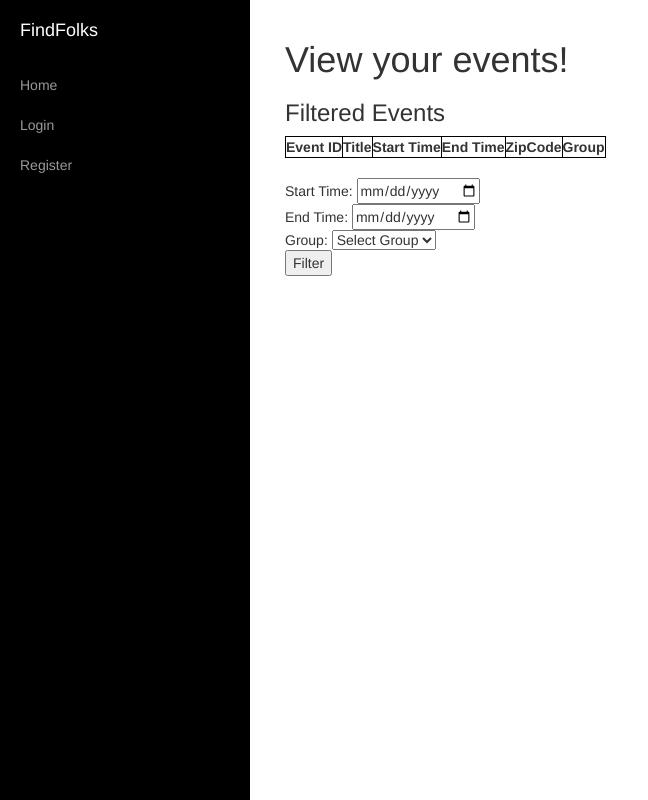
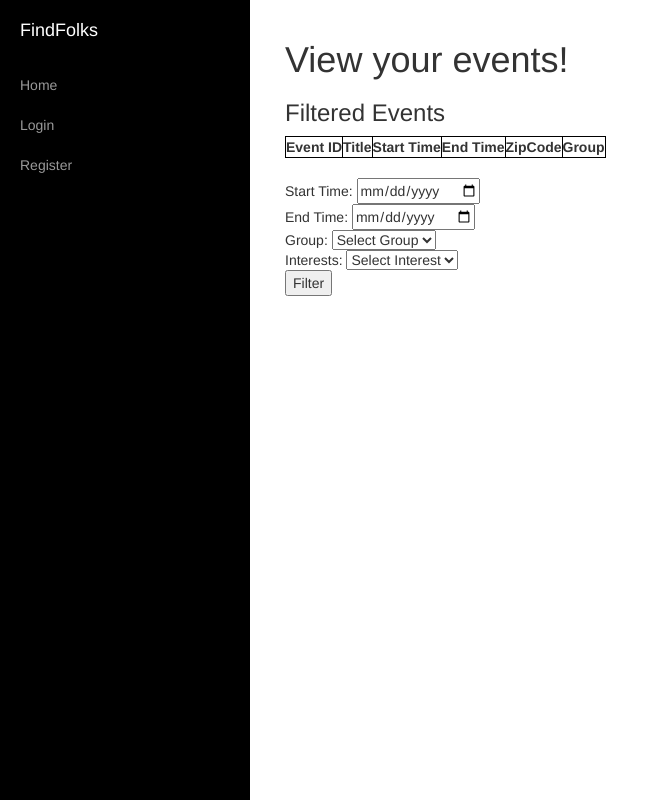
Before and after one commit to BrandonTang/find-folks, a Flask app: page /filter_events in a window 1280 px wide. Shown: the whole page, without its empty margins (0-648 px from the left). Run offline with Flask 2, Linux system fonts and the light colour scheme; data that the repository does not hold is empty; some libraries are stand-ins or nearby versions.

Commit message:
Added interest as option to filter in filter events page

```diff
--- a/main.py
+++ b/main.py
@@ -17,6 +17,8 @@ conn = pymysql.connect(
     charset='utf8mb4',
     cursorclass=pymysql.cursors.DictCursor
 )
+
+
 # Configure MySQL for Windows
 # conn = pymysql.connect(
 #     host='localhost',
@@ -168,12 +170,18 @@ def filter_events():
     groups = cursor.fetchall()
     conn.commit()
     cursor.close()
+    cursor = conn.cursor()
+    query = 'SELECT * FROM interest'
+    cursor.execute(query)
+    interests = cursor.fetchall()
+    conn.commit()
+    cursor.close()
     range_start_date = datetime.date.today()
     range_end_date = range_start_date + datetime.timedelta(days=3)
     range_start_date = str(range_start_date) + " 00:00:00"
     range_end_date = str(range_end_date) + " 00:00:00"
     cursor = conn.cursor()
-    query = 'SELECT * FROM (an_event NATURAL JOIN sign_up NATURAL JOIN organize) JOIN a_group USING (group_id) WHERE username = %s AND start_time BETWEEN %s AND %s'
+    query = 'SELECT * FROM (an_event NATURAL JOIN sign_up NATURAL JOIN organize) JOIN a_group USING (group_id) JOIN interested_in USING (username) WHERE username = %s AND start_time BETWEEN %s AND %s'
     cursor.execute(query, (username, range_start_date, range_end_date))
     events = cursor.fetchall()
     conn.commit()
@@ -182,15 +190,20 @@ def filter_events():
         start_time = request.form.get('start_time')
         end_time = request.form.get('end_time')
         group_name = request.form.getlist('select_group')[0]
+        interest = request.form.getlist('select_interest')[0]
+        interest = interest.split(', ')
+        category = interest[0]
+        keyword = interest[1]
         cursor = conn.cursor()
-        query = 'SELECT * FROM (an_event NATURAL JOIN sign_up NATURAL JOIN organize) JOIN a_group USING (group_id) WHERE username = %s AND group_name = %s AND start_time BETWEEN %s AND %s'
-        cursor.execute(query, (username, group_name, start_time, end_time))
+        query = 'SELECT * FROM (an_event NATURAL JOIN sign_up NATURAL JOIN organize) JOIN a_group USING (group_id) JOIN interested_in USING (username) WHERE category = %s AND keyword = %s AND username = %s AND group_name = %s AND start_time BETWEEN %s AND %s'
+        cursor.execute(query, (category, keyword, username, group_name, start_time, end_time))
         events = cursor.fetchall()
         conn.commit()
         cursor.close()
         return render_template('filter_events.html', username=username, events=events, groups=groups,
-                               logged_in=logged_in)
-    return render_template('filter_events.html', username=username, events=events, groups=groups, logged_in=logged_in)
+                               interests=interests, logged_in=logged_in)
+    return render_template('filter_events.html', username=username, events=events, groups=groups, interests=interests,
+                           logged_in=logged_in)
 
 
 @app.route('/add_interests', methods=['GET', 'POST'])
@@ -402,7 +415,7 @@ def groups():
 @app.route('/friends', methods=['GET', 'POST'])
 def friends():
     """
-    Return the friends page that lists all friends available and allows for adding and removing friends.
+    Return the friends page that lists all friends available and allows for adding friends.
     """
     logged_in = False
     if session.get('logged_in') is True:
@@ -444,8 +457,8 @@ def browse_events():
     range_start_date = datetime.date.today()
     range_start_date = str(range_start_date) + " 00:00:00"
     cursor = conn.cursor()
-    query = 'SELECT * FROM an_event WHERE start_time <= %s AND end_time >= %s AND event_id NOT IN (SELECT event_id FROM sign_up WHERE username = %s)'
-    cursor.execute(query, (range_start_date, range_start_date, username))
+    query = 'SELECT * FROM an_event WHERE end_time >= %s AND event_id NOT IN (SELECT event_id FROM sign_up WHERE username = %s)'
+    cursor.execute(query, (range_start_date, username))
     events = cursor.fetchall()
     cursor.close()
     if request.method == "POST":
--- a/templates/filter_events.html
+++ b/templates/filter_events.html
@@ -59,6 +59,15 @@
                                 </option>
                             {% endfor %}
                         </select> </br>
+                        Interests:
+                        <select name="select_interest">
+                            <option value="">Select Interest</option>
+                            {% for interest in interests %}
+                                <option value="{{ interest.category }}, {{ interest.keyword }}">
+                                    {{ interest.category }}, {{ interest.keyword }}
+                                </option>
+                            {% endfor %}
+                        </select> </br>
                         <input type="submit" value="Filter"/>
                     </form>
                 </div>
```
